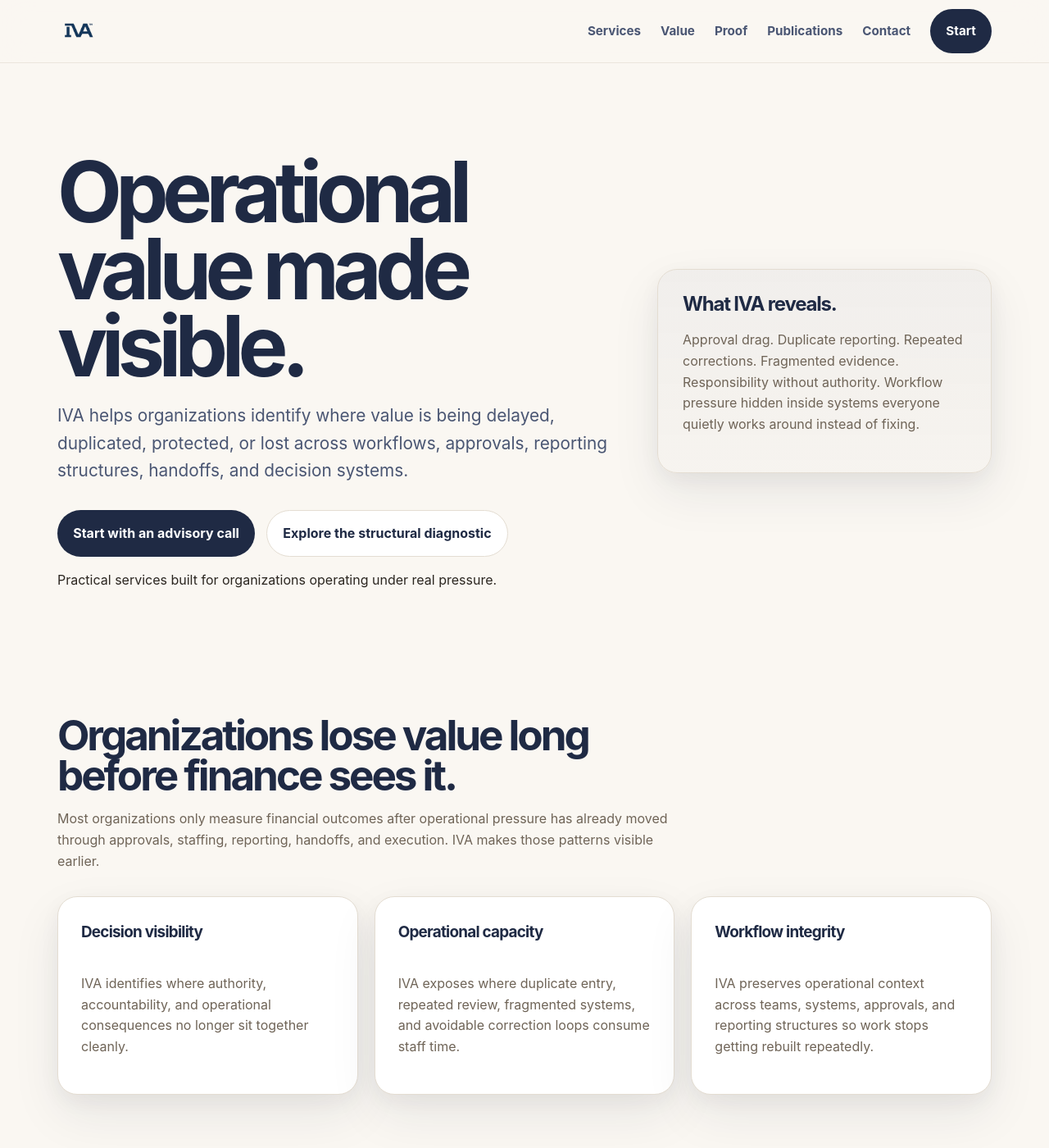
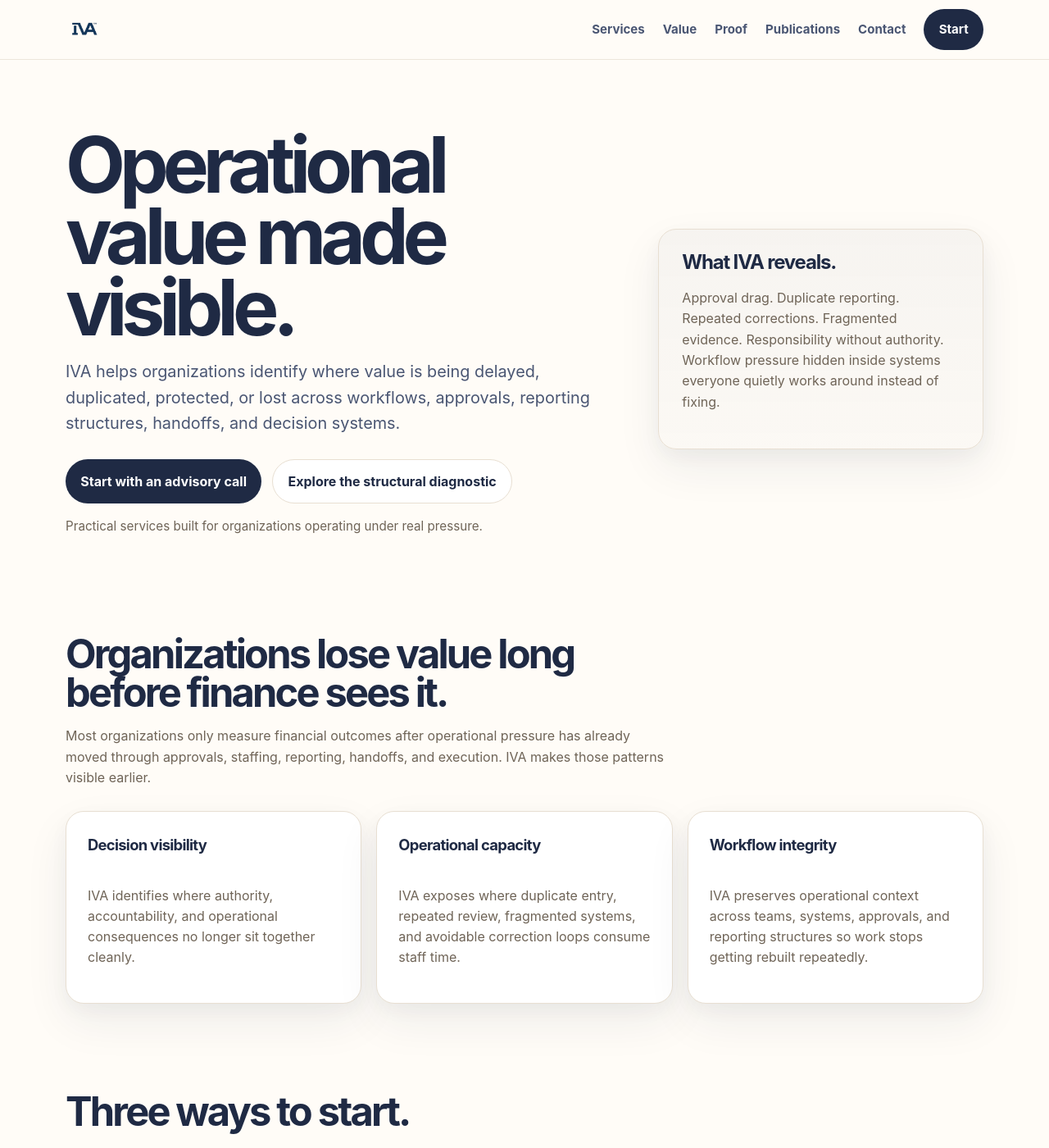
Before and after one commit to efost7873/ivasolution.com, a Jekyll site: the page built from index.html, in a window 1280 px wide and 1400 px high. Shown: the whole window at 82% size. Built offline with Jekyll 4.4.1, drawn with Linux system fonts in a browser that asks for light colours.

Commit message:
Update style.scss

```diff
--- a/assets/css/style.scss
+++ b/assets/css/style.scss
@@ -9,22 +9,22 @@
   --iva-amber-dark: #D89200;
   --iva-amber-light: #FFF4D6;
 
-  --iva-bg: #FAF7F2;
+  --iva-bg: #FFFCF7;
   --iva-surface: #FFFFFF;
-  --iva-surface-soft: #F4F1EB;
+  --iva-surface-soft: #F7F3EC;
 
   --iva-text: #2B2620;
   --iva-muted: #6F6457;
 
-  --iva-border: #E4DDD2;
+  --iva-border: #E8DFD2;
 
   --iva-shadow:
-    0 8px 24px rgba(31, 42, 68, 0.05),
-    0 24px 60px rgba(31, 42, 68, 0.08);
+    0 8px 22px rgba(31, 42, 68, 0.04),
+    0 22px 54px rgba(31, 42, 68, 0.07);
 
-  --iva-radius-lg: 32px;
-  --iva-radius-md: 24px;
-  --iva-radius-sm: 18px;
+  --iva-radius-lg: 30px;
+  --iva-radius-md: 22px;
+  --iva-radius-sm: 16px;
 
   --iva-transition: 180ms ease;
 }
@@ -51,7 +51,7 @@ body {
     "Segoe UI",
     sans-serif;
 
-  line-height: 1.6;
+  line-height: 1.58;
 
   text-rendering: optimizeLegibility;
   -webkit-font-smoothing: antialiased;
@@ -67,7 +67,7 @@ a {
 }
 
 .container {
-  width: min(1140px, calc(100% - 40px));
+  width: min(1120px, calc(100% - 40px));
   margin: 0 auto;
 }
 
@@ -76,15 +76,15 @@ a {
   top: 0;
   z-index: 100;
 
-  background: rgba(250, 247, 242, 0.9);
+  background: rgba(255, 252, 247, 0.92);
 
   backdrop-filter: blur(18px);
 
-  border-bottom: 1px solid rgba(228, 221, 210, 0.7);
+  border-bottom: 1px solid rgba(232, 223, 210, 0.78);
 }
 
 .header-inner {
-  min-height: 76px;
+  min-height: 72px;
 
   display: flex;
   align-items: center;
@@ -92,14 +92,14 @@ a {
 }
 
 .brand-with-logo img {
-  height: 52px;
+  height: 46px;
   width: auto;
 }
 
 .site-nav {
   display: flex;
   align-items: center;
-  gap: 24px;
+  gap: 22px;
 }
 
 .site-nav a {
@@ -107,7 +107,7 @@ a {
 
   color: var(--iva-slate);
 
-  font-size: 0.95rem;
+  font-size: 0.94rem;
   font-weight: 650;
 
   transition:
@@ -125,7 +125,7 @@ a {
   align-items: center;
   justify-content: center;
 
-  padding: 0.9rem 1.2rem;
+  padding: 0.84rem 1.14rem;
 
   border-radius: 999px;
 
@@ -134,7 +134,7 @@ a {
   background: var(--iva-blue);
   color: white !important;
 
-  font-weight: 700;
+  font-weight: 750;
 
   transition:
     transform var(--iva-transition),
@@ -164,17 +164,21 @@ a {
 }
 
 .hero {
-  padding: 92px 0 68px;
+  padding: 72px 0 50px;
+}
+
+.hero-home {
+  padding-top: 84px;
 }
 
 .hero-grid {
   display: grid;
 
   grid-template-columns:
-    minmax(0, 1.25fr)
-    minmax(320px, 0.75fr);
+    minmax(0, 1.26fr)
+    minmax(300px, 0.74fr);
 
-  gap: 52px;
+  gap: 48px;
   align-items: center;
 }
 
@@ -182,7 +186,7 @@ a {
   display: inline-flex;
   align-items: center;
 
-  padding: 0.45rem 0.8rem;
+  padding: 0.42rem 0.76rem;
 
   border-radius: 999px;
 
@@ -190,9 +194,9 @@ a {
 
   color: var(--iva-blue);
 
-  border: 1px solid rgba(242, 169, 0, 0.24);
+  border: 1px solid rgba(242, 169, 0, 0.28);
 
-  font-size: 0.78rem;
+  font-size: 0.76rem;
   font-weight: 800;
 
   letter-spacing: 0.1em;
@@ -201,12 +205,12 @@ a {
 
 h1 {
   margin:
-    18px 0
-    20px;
+    0 0
+    18px;
 
-  max-width: 760px;
+  max-width: 720px;
 
-  font-size: clamp(3.3rem, 8vw, 6.4rem);
+  font-size: clamp(3.1rem, 7.4vw, 6.1rem);
 
   line-height: 0.92;
   letter-spacing: -0.075em;
@@ -215,9 +219,9 @@ h1 {
 }
 
 .hero-copy {
-  max-width: 700px;
+  max-width: 680px;
 
-  font-size: clamp(1.08rem, 1.8vw, 1.3rem);
+  font-size: clamp(1.06rem, 1.65vw, 1.24rem);
 
   color: var(--iva-slate);
 }
@@ -225,9 +229,17 @@ h1 {
 .hero-actions {
   display: flex;
   flex-wrap: wrap;
-  gap: 14px;
+  gap: 13px;
 
-  margin-top: 32px;
+  margin-top: 28px;
+}
+
+.microcopy {
+  margin-top: 16px;
+
+  color: var(--iva-muted);
+
+  font-size: 0.95rem;
 }
 
 .panel,
@@ -241,13 +253,13 @@ h1 {
 }
 
 .panel {
-  padding: 30px;
+  padding: 28px;
 
   background:
     linear-gradient(
       180deg,
-      rgba(74, 86, 115, 0.05) 0%,
-      rgba(74, 86, 115, 0.02) 100%
+      rgba(74, 86, 115, 0.048) 0%,
+      rgba(74, 86, 115, 0.018) 100%
     );
 }
 
@@ -268,24 +280,24 @@ h1 {
 }
 
 .section {
-  padding: 68px 0;
+  padding: 54px 0;
 }
 
 .section-header {
-  max-width: 760px;
+  max-width: 740px;
 
-  margin-bottom: 30px;
+  margin-bottom: 28px;
 }
 
 .section-header h2 {
   margin:
     0 0
-    14px;
+    13px;
 
-  font-size: clamp(2rem, 4vw, 3.3rem);
+  font-size: clamp(1.95rem, 4vw, 3.05rem);
 
-  line-height: 0.96;
-  letter-spacing: -0.06em;
+  line-height: 0.98;
+  letter-spacing: -0.058em;
 
   color: var(--iva-blue);
 }
@@ -296,7 +308,7 @@ h1 {
   grid-template-columns:
     repeat(3, minmax(0, 1fr));
 
-  gap: 20px;
+  gap: 18px;
 }
 
 .card {
@@ -304,7 +316,7 @@ h1 {
   flex-direction: column;
   justify-content: space-between;
 
-  padding: 28px;
+  padding: 26px;
 
   background: var(--iva-surface);
 
@@ -317,11 +329,11 @@ h1 {
 .card:hover {
   transform: translateY(-2px);
 
-  border-color: rgba(242, 169, 0, 0.4);
+  border-color: rgba(242, 169, 0, 0.42);
 
   box-shadow:
-    0 12px 34px rgba(31, 42, 68, 0.08),
-    0 36px 80px rgba(31, 42, 68, 0.08);
+    0 12px 30px rgba(31, 42, 68, 0.07),
+    0 32px 72px rgba(31, 42, 68, 0.07);
 }
 
 .card h3 {
@@ -329,24 +341,24 @@ h1 {
 
   color: var(--iva-blue);
 
-  font-size: 1.18rem;
+  font-size: 1.15rem;
 
-  letter-spacing: -0.04em;
+  letter-spacing: -0.038em;
 }
 
 .card .button,
 .card .button.secondary {
-  margin-top: 20px;
+  margin-top: 18px;
 }
 
 .highlight {
-  padding: 48px;
+  padding: 42px;
 
   background:
     linear-gradient(
       180deg,
       rgba(242, 169, 0, 0.08) 0%,
-      rgba(74, 86, 115, 0.04) 100%
+      rgba(74, 86, 115, 0.036) 100%
     );
 }
 
@@ -359,10 +371,10 @@ h1 {
 
   display: block;
 
-  width: 72px;
+  width: 68px;
   height: 4px;
 
-  margin-top: 16px;
+  margin-top: 14px;
 
   border-radius: 999px;
 
@@ -370,15 +382,15 @@ h1 {
 }
 
 .site-footer {
-  margin-top: 30px;
+  margin-top: 24px;
 
-  padding: 44px 0;
+  padding: 40px 0 28px;
 
   background:
     linear-gradient(
       180deg,
-      rgba(74, 86, 115, 0.04) 0%,
-      rgba(74, 86, 115, 0.07) 100%
+      rgba(74, 86, 115, 0.045) 0%,
+      rgba(74, 86, 115, 0.075) 100%
     );
 
   border-top: 1px solid var(--iva-border);
@@ -395,27 +407,27 @@ h1 {
 }
 
 .footer-brand img {
-  height: 58px;
+  height: 54px;
   width: auto;
 }
 
 .footer-tagline {
-  margin-top: 16px !important;
+  margin-top: 14px !important;
 
   color: var(--iva-slate) !important;
 
-  font-size: 1rem;
+  font-size: 0.98rem;
 }
 
 .footer-links {
   display: flex;
-  gap: 72px;
+  gap: 68px;
 }
 
 .footer-column {
   display: flex;
   flex-direction: column;
-  gap: 12px;
+  gap: 11px;
 }
 
 .footer-heading {
@@ -424,7 +436,7 @@ h1 {
   color: var(--iva-blue) !important;
 
   font-weight: 800;
-  font-size: 0.92rem;
+  font-size: 0.9rem;
 
   letter-spacing: 0.04em;
   text-transform: uppercase;
@@ -443,36 +455,22 @@ h1 {
 }
 
 .footer-bottom {
-  margin-top: 40px;
-  padding-top: 24px;
+  margin-top: 34px;
+  padding-top: 22px;
 
-  border-top: 1px solid rgba(228, 221, 210, 0.9);
+  border-top: 1px solid rgba(232, 223, 210, 0.95);
 
   display: flex;
   justify-content: space-between;
   gap: 24px;
 
-  font-size: 0.88rem;
+  font-size: 0.86rem;
 }
 
 .footer-bottom p {
   margin: 0;
 
   color: var(--iva-muted);
-}
-
-.footer-legal {
-  text-align: right;
-
-  font-size: 0.92rem;
-}
-
-.footer-legal a {
-  text-decoration: none;
-}
-
-.footer-legal a:hover {
-  text-decoration: underline;
 }
 
 @media (max-width: 980px) {
@@ -484,53 +482,110 @@ h1 {
     display: block;
   }
 
-  .panel,
-  .highlight,
-  .card {
-    margin-top: 22px;
+  .panel {
+    margin-top: 28px;
   }
 
-  .footer-legal {
-    text-align: left;
+  .card {
+    margin-top: 16px;
+  }
 
-    margin-top: 24px;
+  .highlight {
+    margin-top: 12px;
+  }
+
+  .footer-links {
+    margin-top: 28px;
   }
 }
 
 @media (max-width: 760px) {
+  .container {
+    width: min(100% - 28px, 1120px);
+  }
+
+  .header-inner {
+    min-height: auto;
+
+    padding: 14px 0;
+
+    align-items: flex-start;
+    gap: 14px;
+
+    flex-direction: column;
+  }
+
+  .brand-with-logo img {
+    height: 42px;
+  }
+
   .site-nav {
-    gap: 12px;
+    width: 100%;
+
+    gap: 10px;
 
     overflow-x: auto;
 
     padding-bottom: 4px;
   }
 
-  .hero {
-    padding-top: 76px;
+  .site-nav a {
+    white-space: nowrap;
+
+    font-size: 0.88rem;
+  }
+
+  .nav-cta {
+    padding: 0.72rem 1rem;
+  }
+
+  .hero,
+  .hero-home {
+    padding: 48px 0 34px;
   }
 
   h1 {
-    font-size: clamp(2.9rem, 14vw, 5rem);
+    font-size: clamp(2.72rem, 13vw, 4.6rem);
+
+    letter-spacing: -0.07em;
+  }
+
+  .hero-copy {
+    font-size: 1.04rem;
+  }
+
+  .hero-actions {
+    flex-direction: column;
+
+    align-items: stretch;
+  }
+
+  .button {
+    width: 100%;
   }
 
   .section {
-    padding: 56px 0;
+    padding: 40px 0;
+  }
+
+  .section-header {
+    margin-bottom: 20px;
+  }
+
+  .section-header h2 {
+    font-size: clamp(1.82rem, 10vw, 2.6rem);
   }
 
   .highlight {
-    padding: 32px;
+    padding: 28px;
   }
 
   .card,
   .panel {
-    padding: 24px;
+    padding: 22px;
   }
 
-  .brand-with-logo img {
-    height: 44px;
-  }
-
+  .footer-inner,
   .footer-links,
   .footer-bottom {
     flex-direction: column;
@@ -538,7 +593,28 @@ h1 {
     gap: 24px;
   }
 
+  .footer-links {
+    display: grid;
+    grid-template-columns: 1fr 1fr;
+
+    gap: 28px;
+  }
+
   .footer-brand img {
-    height: 50px;
+    height: 48px;
   }
 }
+
+@media (max-width: 460px) {
+  .footer-links {
+    grid-template-columns: 1fr;
+  }
+
+  h1 {
+    font-size: clamp(2.48rem, 15vw, 4rem);
+  }
+
+  .panel {
+    margin-top: 24px;
+  }
+}
```
